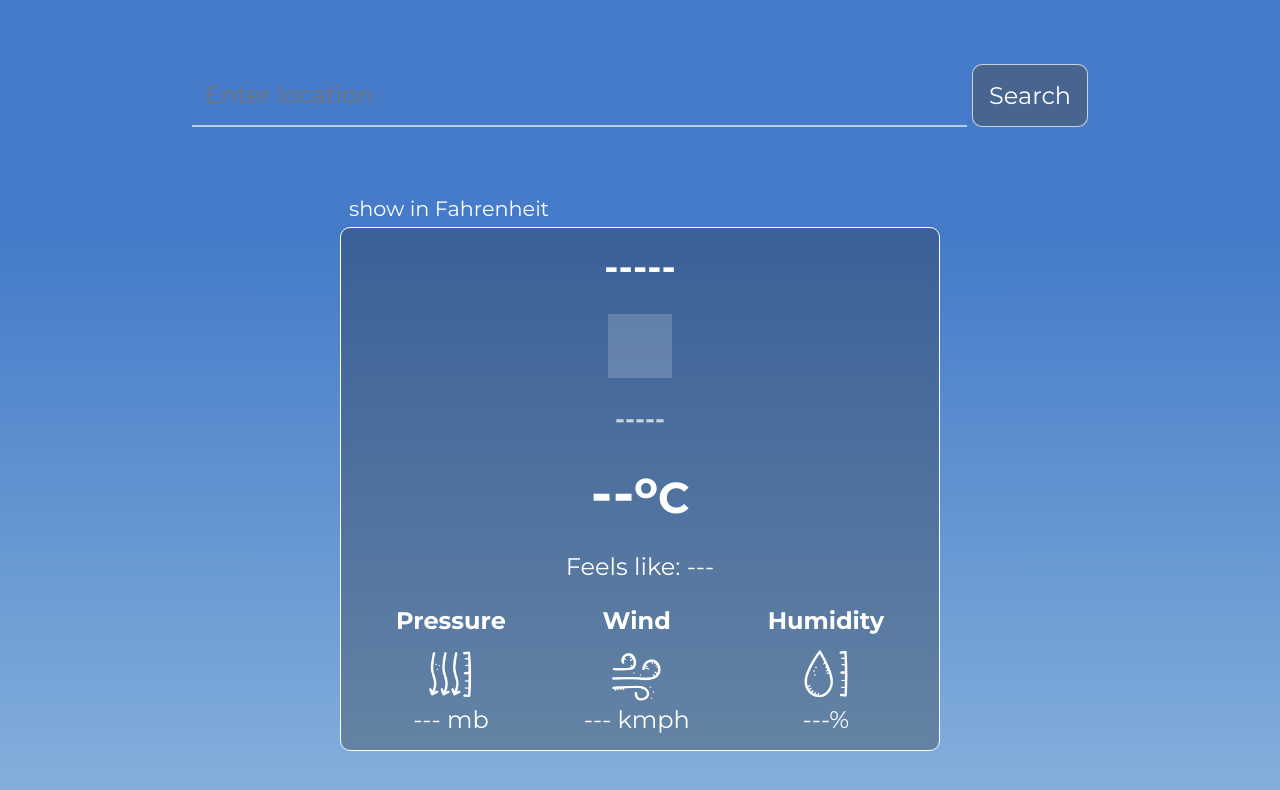
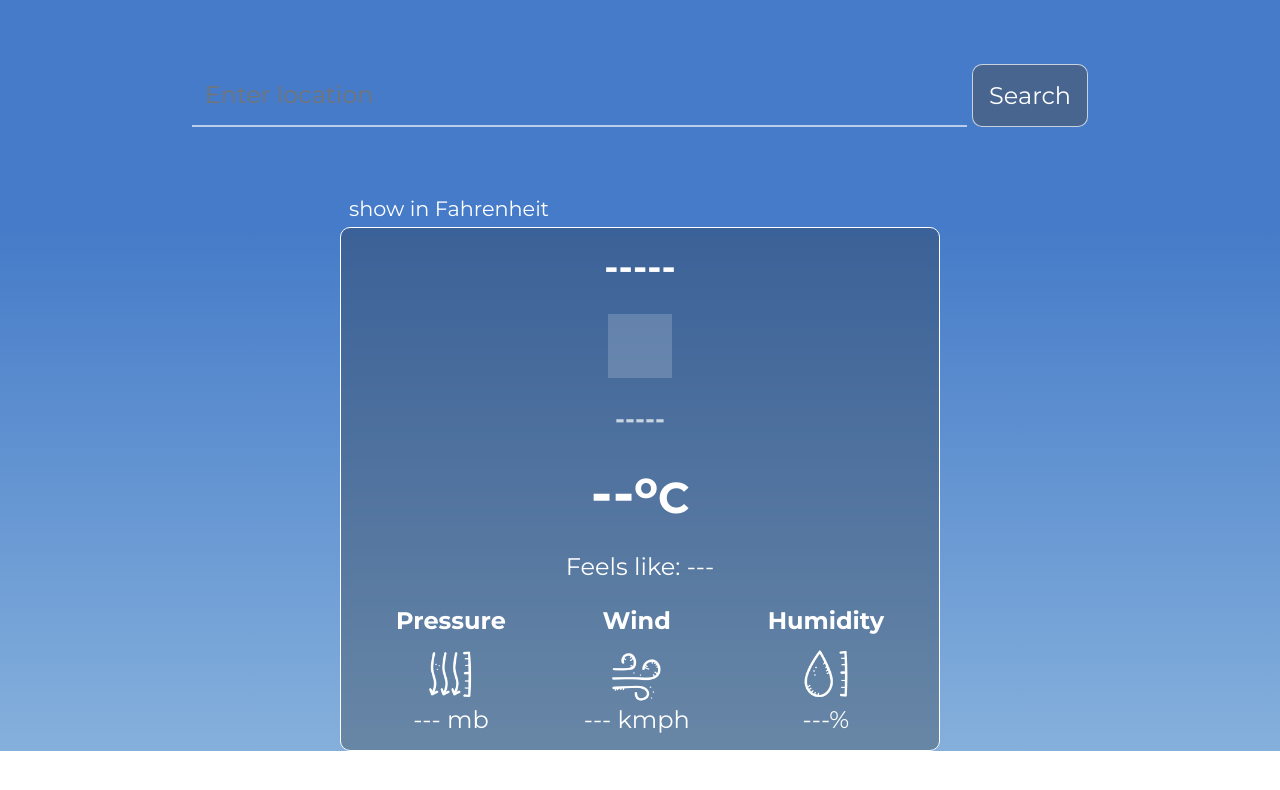
Before and after one commit to Speedwagon10/weather-react, a React (Vite) app: page / in a window 1280 px wide. Shown: the top 790 px of the page. Built offline with nearby package versions, Linux system fonts and the light colour scheme.

Commit message:
fixed index.css

```diff
--- a/src/index.css
+++ b/src/index.css
@@ -24,7 +24,7 @@ input {
 
 #root {
   width: 100%;
-  height: 100dvh;
+  min-height: 100dvh;
 
   color: #fff;
 }
```
